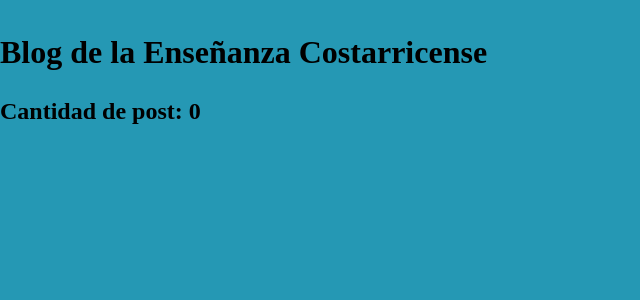
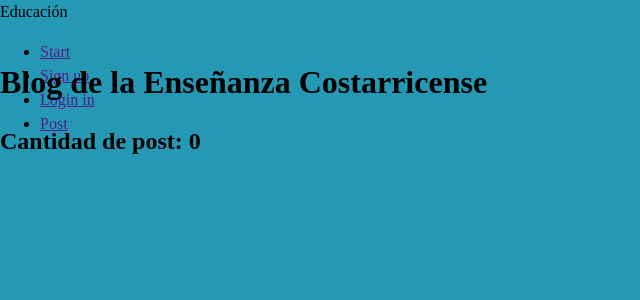
Before and after one commit to migo8591/blog_j4, a Flask app: page / in a window 1280 px wide. Shown: the top 300 px of the page, without its empty margins (0-640 px from the left). Run offline with Flask 3, Linux system fonts and the light colour scheme.

Commit message:
It started the navbar

```diff
--- /dev/null
+++ b/app/static/navbar.css
@@ -0,0 +1,4 @@
+.container{
+    width: 100%;
+    height: 30px;
+}
--- a/app/templates/base_template.html
+++ b/app/templates/base_template.html
@@ -4,8 +4,17 @@
     <meta charset="UTF-8">
     <title>{% block title %}{% endblock %}</title>
     <link rel="stylesheet" href="{{ url_for("static", filename="base.css") }}">
+    <link rel="stylesheet" href="{{ url_for("static", filename="navbar.css") }}">
 </head>
 <body>
-{% block content %}{% endblock %}
+    <header>
+        {% block header %}
+            {% include "navbar.html"%}
+        {% endblock %}
+    </header>
+    <main>
+        {% block content %}
+        {% endblock %}
+    </main>
 </body>
 </html>
--- /dev/null
+++ b/app/templates/navbar.html
@@ -0,0 +1,12 @@
+<div class="container">
+    <div class="logo">Educación</div>
+    <div class="item">
+        <ul>
+            <li><a href="">Start</a></li>
+            <li><a href="">Sign up</a></li>
+            <li><a href="">Login in</a></li>
+            <li><a href="">Post</a></li>
+
+        </ul>
+    </div>
+</div>
```
